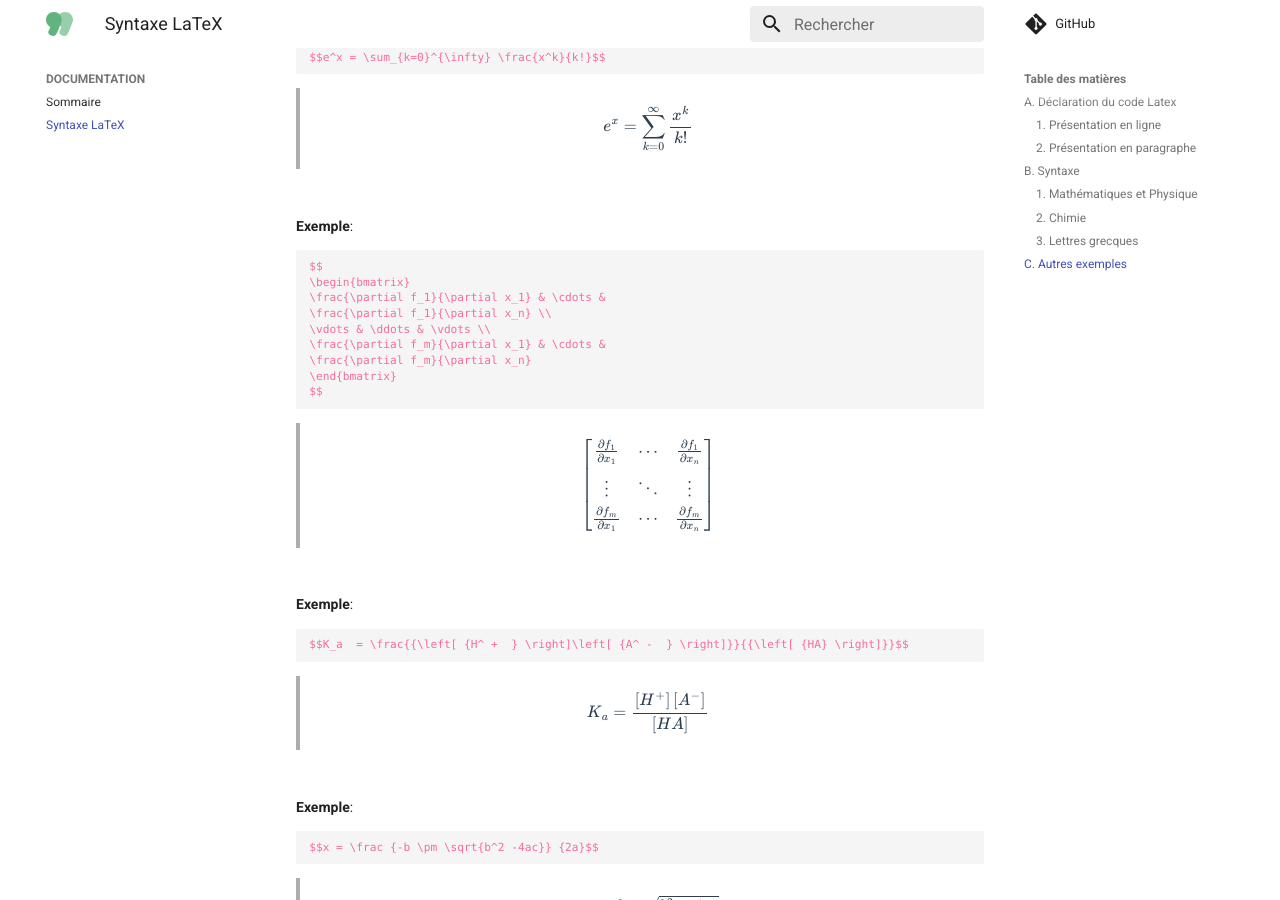
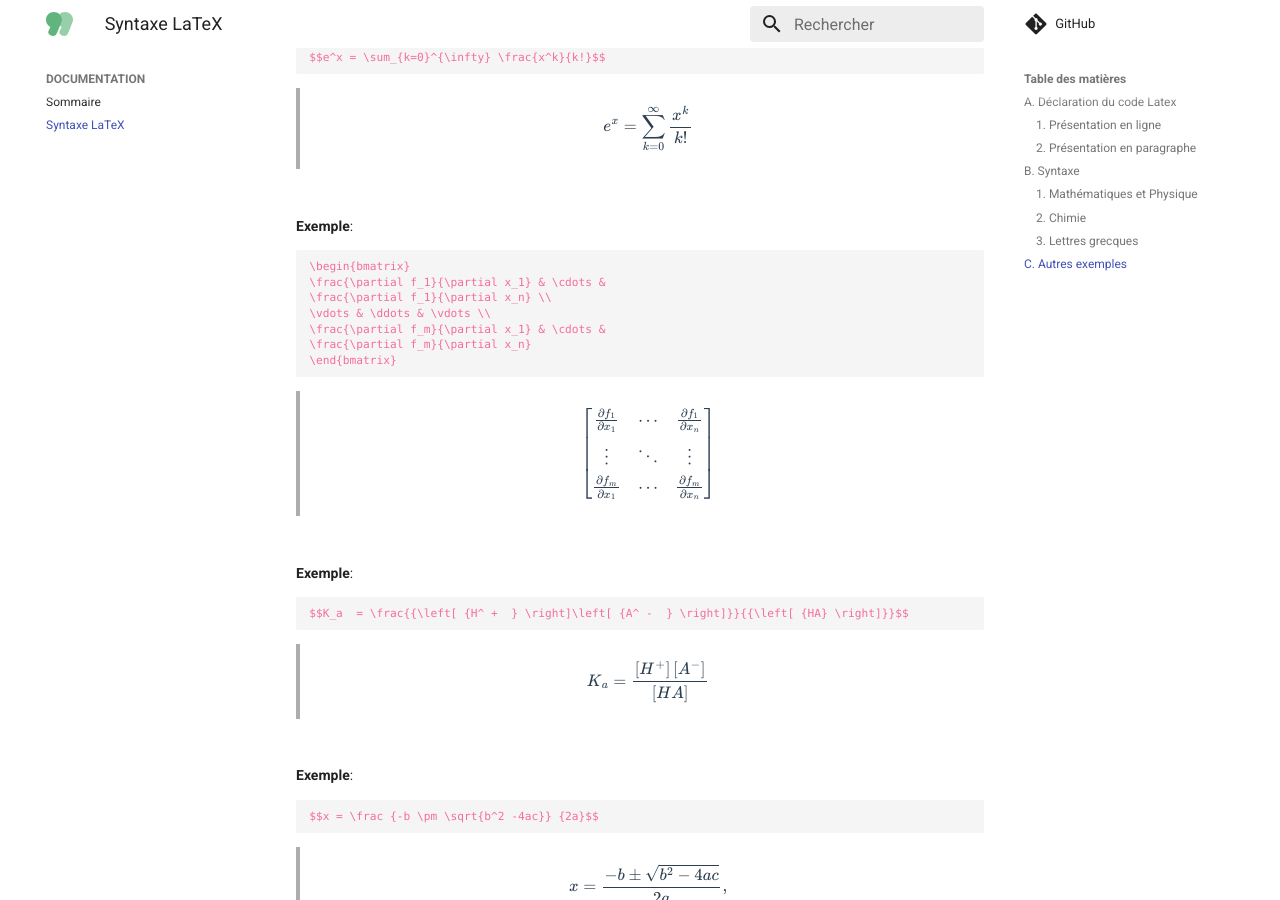
Before and after one commit to mon-oral/documentation, an MkDocs documentation site: the page built from docs/Syntaxe LaTex.md, in a window 1280 px wide and 900 px high, scrolled down 7987 px. Built offline with MkDocs 1.6.1 and Material for MkDocs 9.7.7, drawn with Linux system fonts in a browser that asks for light colours; comment, search, counter and statistics services are not loaded; the version menu is left out.

````diff
--- a/docs/Syntaxe LaTex.md
+++ b/docs/Syntaxe LaTex.md
@@ -318,7 +318,6 @@ $$e^x = \sum_{k=0}^{\infty} \frac{x^k}{k!}$$
 
 **Exemple**:
 ```
-$$
 \begin{bmatrix}
 \frac{\partial f_1}{\partial x_1} & \cdots &
 \frac{\partial f_1}{\partial x_n} \\
@@ -326,18 +325,15 @@ $$
 \frac{\partial f_m}{\partial x_1} & \cdots &
 \frac{\partial f_m}{\partial x_n}
 \end{bmatrix}
-$$
 ```
 
-> $$
-\begin{bmatrix}
+> \begin{bmatrix}
 \frac{\partial f_1}{\partial x_1} & \cdots &
 \frac{\partial f_1}{\partial x_n} \\
 \vdots & \ddots & \vdots \\
 \frac{\partial f_m}{\partial x_1} & \cdots &
 \frac{\partial f_m}{\partial x_n}
 \end{bmatrix}
-$$
 
 <br />
 
````
